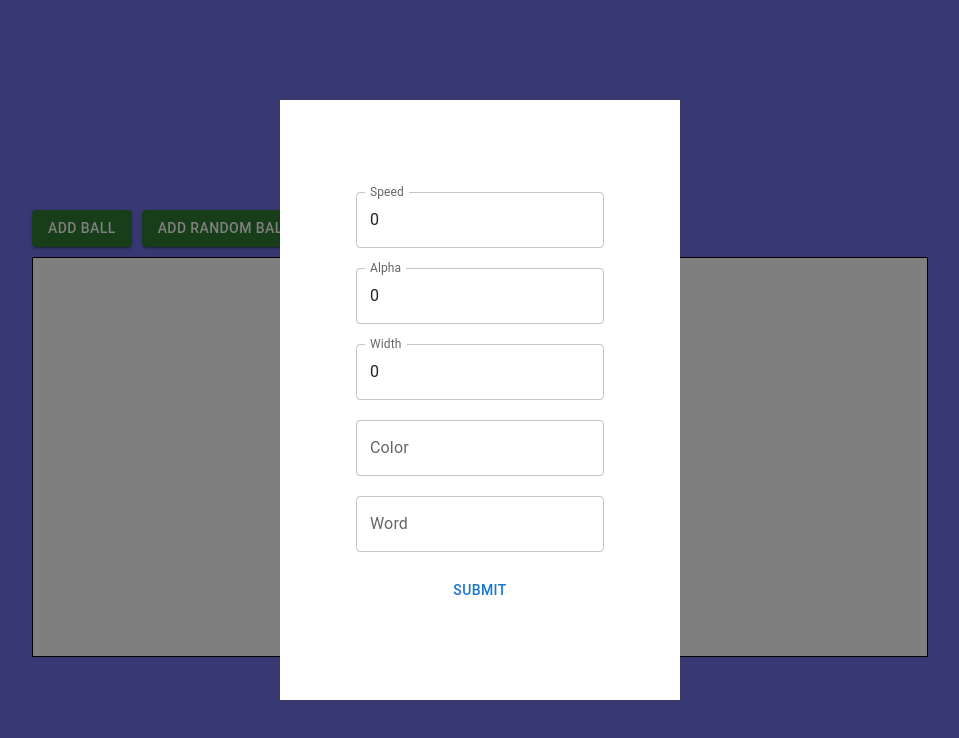
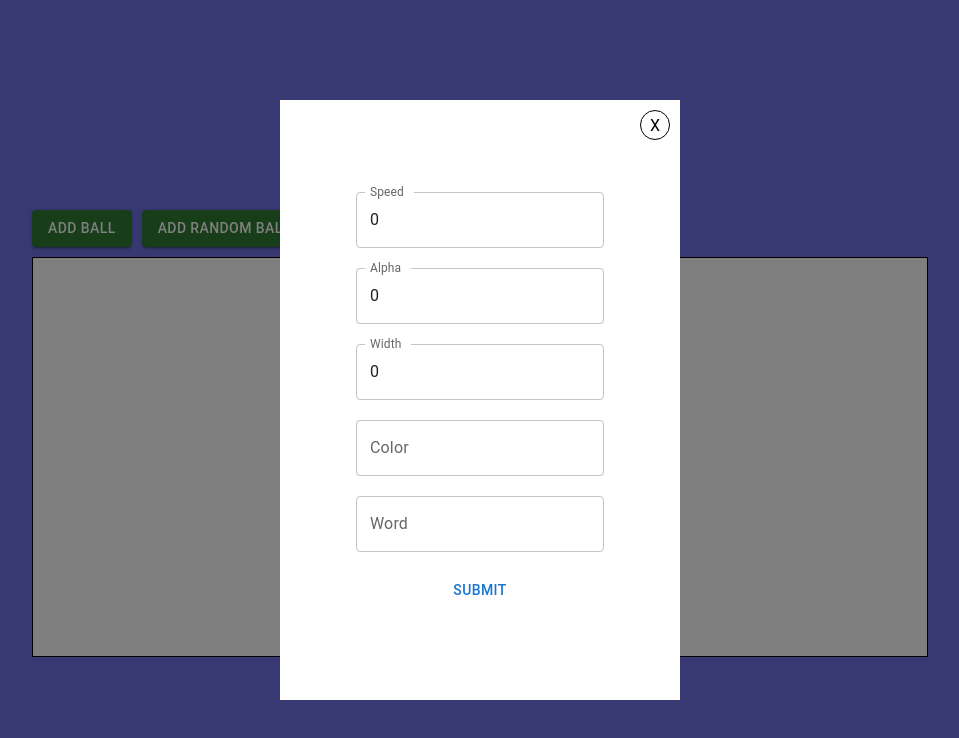
Before and after one commit to Baymurat/bouncing-balls, a React app: page / in a window 1280 px wide. Both pictures are taken after a click on the button "ADD BALL". Shown: the top 738 px of the page, without its empty margins (160-1119 px from the left). Built offline with nearby package versions, Linux system fonts and the light colour scheme.

Commit message:
feat: add close button for modal

```diff
--- a/src/components/add-ball-modal/index.tsx
+++ b/src/components/add-ball-modal/index.tsx
@@ -37,6 +37,10 @@ const AddBallModal = () => {
 
   const onSubmit: SubmitHandler<CreateBallType> = (data) => {
     addBall(createBall(data));
+    onModalClose();
+  };
+
+  const onModalClose = () => {
     closeModal();
     reset();
   };
@@ -46,12 +50,10 @@ const AddBallModal = () => {
       <Modal
         className={styles.addBallModal}
         open={isShown}
-        onClose={() => {
-          closeModal();
-          reset();
-        }}
+        onClose={onModalClose}
       >
         <form className={styles.form} onSubmit={handleSubmit(onSubmit)}>
+          <span onClick={onModalClose} className={styles.closeButton}>X</span>
           <Controller
             name="speed"
             control={control}
--- a/src/components/add-ball-modal/styles.module.scss
+++ b/src/components/add-ball-modal/styles.module.scss
@@ -6,6 +6,7 @@
   justify-content: center;
 
   .form {
+    position: relative;
     display: flex;
     align-items: center;
     justify-content: center;
@@ -15,5 +16,21 @@
     background: #fff;
     width: 400px;
     height: 600px;
+
+    .closeButton {
+      position: absolute;
+      right: 10px;
+      top: 10px;
+      cursor: pointer;
+      width: 30px;
+      height: 30px;
+      border-radius: 50%;
+      background: #fff;
+      display: flex;
+      align-items: center;
+      justify-content: center;
+      border: 1px solid black;
+      font-family: "Roboto","Helvetica","Arial",sans-serif;
+    }
   }
 }
--- a/style/style.scss
+++ b/style/style.scss
@@ -1,5 +1,8 @@
+@import url('https://fonts.googleapis.com/css?family=Poppins:200,300,400,500,600,700,800,900&display=swap');
+
 * {
   margin: 0;
   padding: 0;
   box-sizing: border-box;
+  font-family: 'Poppins', sans-serif;
 }
```
